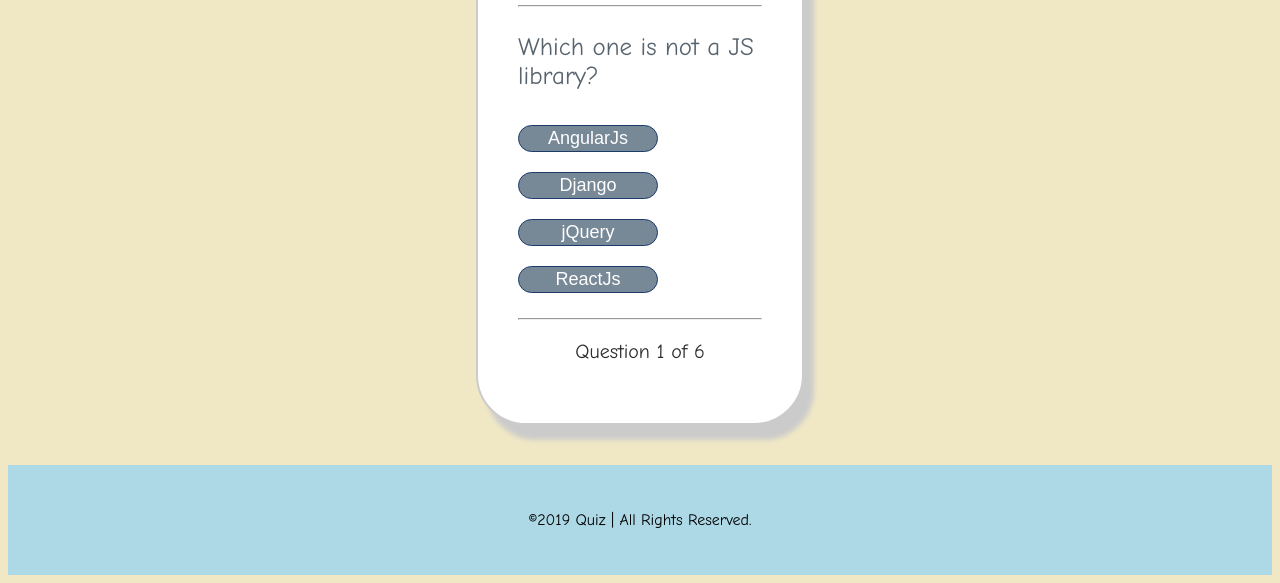
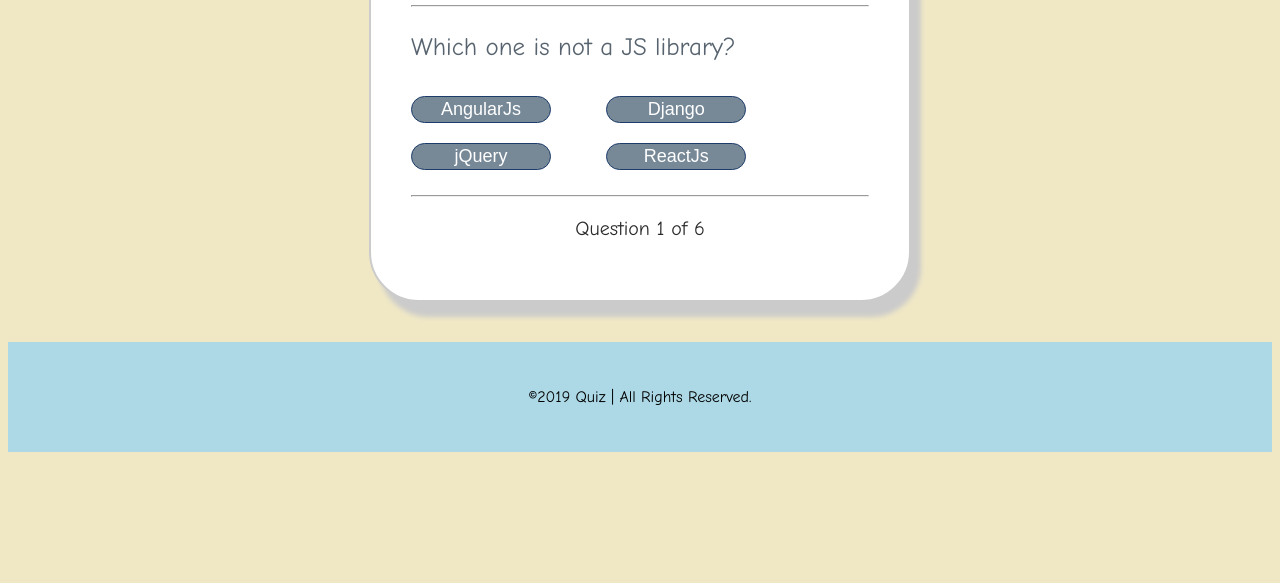
Before and after one commit to Levy-NAIBEI/JS-Quiz_App, a plain HTML site: page index.html in a window 1280 px wide. Shown: the part 332-915 px from the top of the page. After the commit the page ends 800 px from the top, so only its background shows below. Drawn offline with Linux system fonts and the light colour scheme.

Commit message:
Edited side columns

```diff
--- a/index.html
+++ b/index.html
@@ -15,7 +15,6 @@
 	</div>
 
 	<div class="row">
-	  <div class="column side">Left column </div>
 	  <div class="column side">Side Nav </div>
 		<div class="column middle">
 			<div class="imagecontainer">
@@ -46,7 +45,6 @@
 				</div>
 			</div>
 		</div>
-		<div class="column side"> Right column </div>
 		<div class="column side"> Side Nav </div>
 	</div>
 
```
